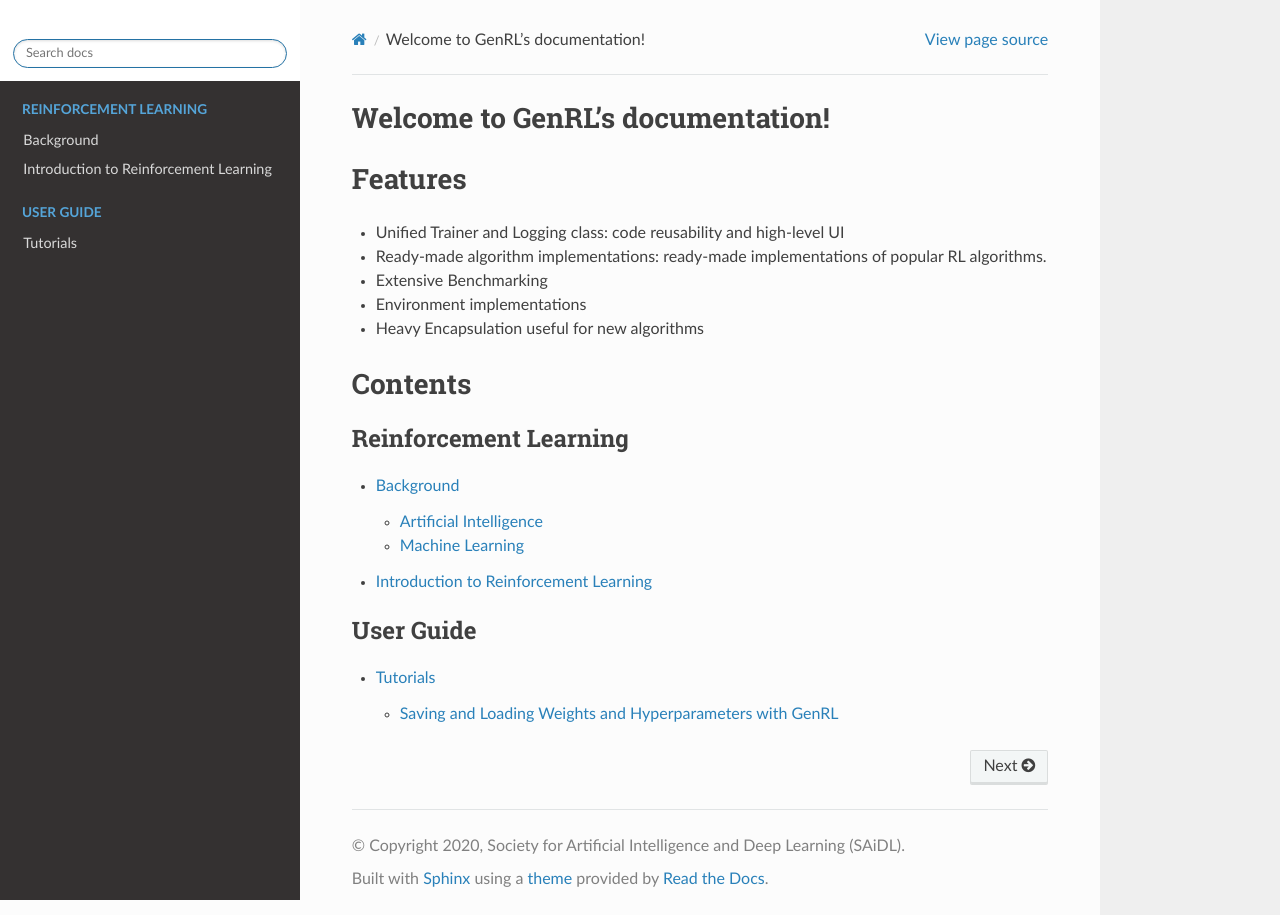
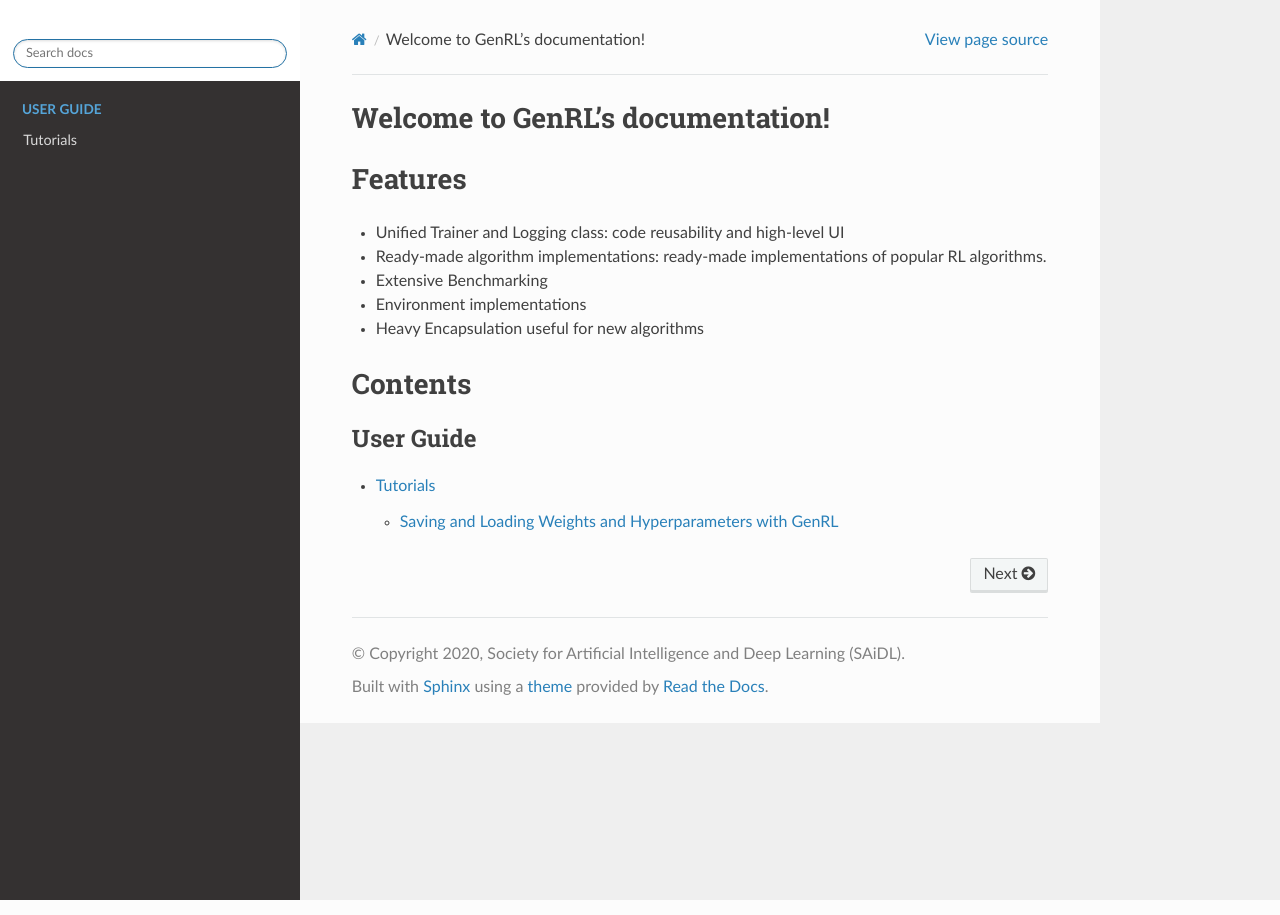
Before and after one commit to SforAiDl/genrl, a Sphinx documentation site: the page built from docs/source/index.rst, in a window 1280 px wide. Built offline with Sphinx 7.4.7 and the Read the Docs theme 2.0.0, drawn with Linux system fonts in a browser that asks for light colours; pages that are not in the unit, such as notebooks, are missing from menus.

Commit message:
Update index.rst

```diff
--- a/docs/source/index.rst
+++ b/docs/source/index.rst
@@ -21,9 +21,6 @@
    :maxdepth: 2
    :caption: Reinforcement Learning
 
-   RL/background/index
-   RL/introduction/index
-
 
 .. toctree::
    :maxdepth: 2
```
